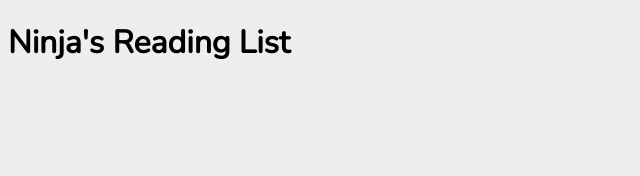
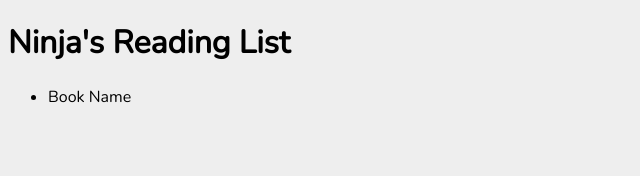
Before and after one commit to fosterferret/Simple-GraphQL-App, a React (Create React App) app in the folder client/: page / in a window 1280 px wide. Shown: the top 176 px of the page, without its empty margins (0-640 px from the left). Built offline with nearby package versions, Linux system fonts and the light colour scheme; the HTML template or start-up script is replaced by a standard one.

Commit message:
setting up apollo client

```diff
--- a/client/package.json
+++ b/client/package.json
@@ -3,7 +3,11 @@
   "version": "0.1.0",
   "private": true,
   "dependencies": {
+    "@apollo/react-hooks": "^3.1.3",
+    "apollo-boost": "^0.4.4",
+    "graphql": "^14.5.8",
     "react": "^16.12.0",
+    "react-apollo": "^3.1.3",
     "react-dom": "^16.12.0",
     "react-scripts": "3.2.0"
   },
--- a/client/src/App.js
+++ b/client/src/App.js
@@ -1,10 +1,14 @@
 import React, { Component } from "react";
+import ApolloClient from 'apollo-boost'
+
+import BookList from './Components/BookList'
 
 class App extends Component {
   render() {
     return (
       <div id="main">
         <h1>Ninja's Reading List</h1>
+        <BookList/>
       </div>
     );
   }
--- a/client/src/Components/BookList.js
+++ b/client/src/Components/BookList.js
@@ -5,7 +5,7 @@ class BookList extends Component {
     return (
       <div id="book-list">
         <ul>
-          <li></li>
+          <li>Book Name</li>
         </ul>
       </div>
     );
```
Also changed, not shown: 1 other file (tests, documents, lock files or other folders).
